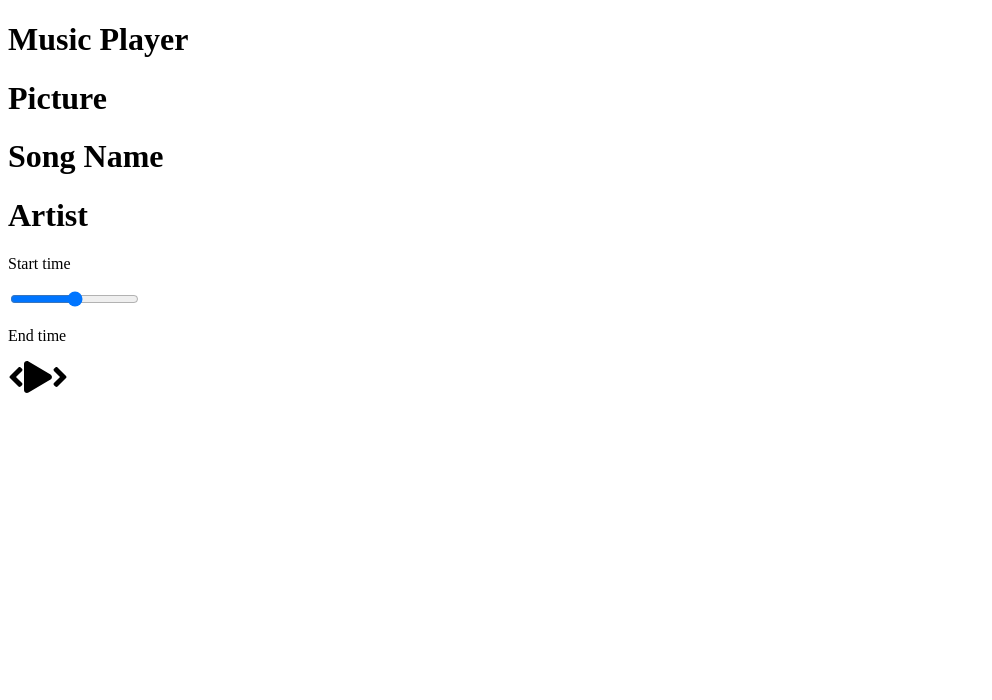
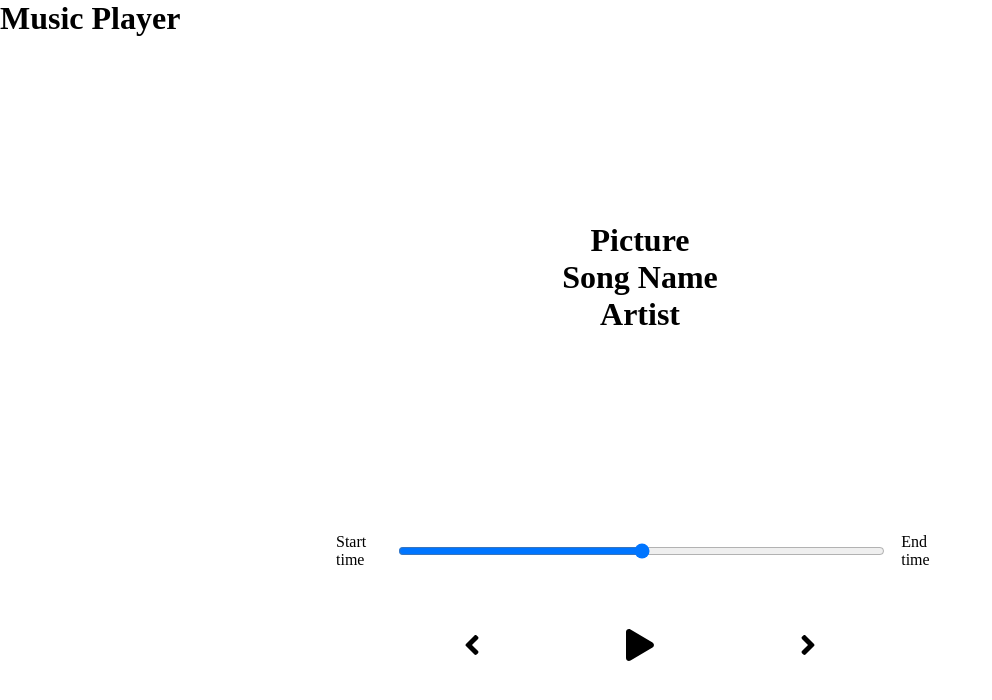
Before and after one commit to lu-gflores/music-player, a React (Create React App) app: page / in a window 1280 px wide. Shown: the top 700 px of the page, without its empty margins (0-992 px from the left). Built offline with nearby package versions, Linux system fonts and the light colour scheme.

Commit message:
created style partials for song and player

```diff
--- a/src/App.js
+++ b/src/App.js
@@ -1,6 +1,7 @@
 import React from 'react'
 import Song from './components/Song'
 import Player from './components/Player'
+import './styles/app.scss'
 function App() {
   return (
     <div className="App">
--- /dev/null
+++ b/src/styles/_player.scss
@@ -0,0 +1,28 @@
+.player {
+    min-height: 20vh;
+    display: flex;
+    flex-direction: column;
+    align-items: center;
+    justify-content: space-between;
+}
+.time-control {
+    width: 50%;
+    display: flex;
+    input{
+        width: 100%;
+        padding: 1rem 2rem;
+    }
+    p {
+        padding: 1rem;
+    }
+}
+.play-control {
+    display: flex;
+    justify-content: space-between;
+    align-items: center;
+    padding: 1rem;
+    width: 30%;
+    svg{
+        cursor: pointer;
+    }
+}
--- /dev/null
+++ b/src/styles/_song.scss
@@ -0,0 +1,7 @@
+.song-container {
+    min-height: 60vh;
+    display: flex;
+    flex-direction: column;
+    align-items: center;
+    justify-content: center;
+}
--- a/src/styles/app.scss
+++ b/src/styles/app.scss
@@ -3,3 +3,6 @@
     padding: 0;
     box-sizing: border-box;
 }
+
+@import './song';
+@import './player';
```
